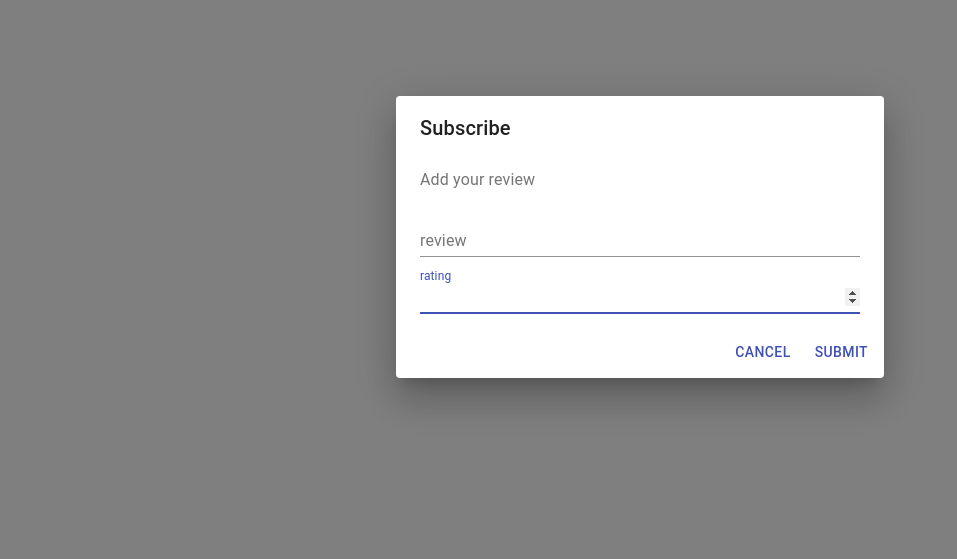
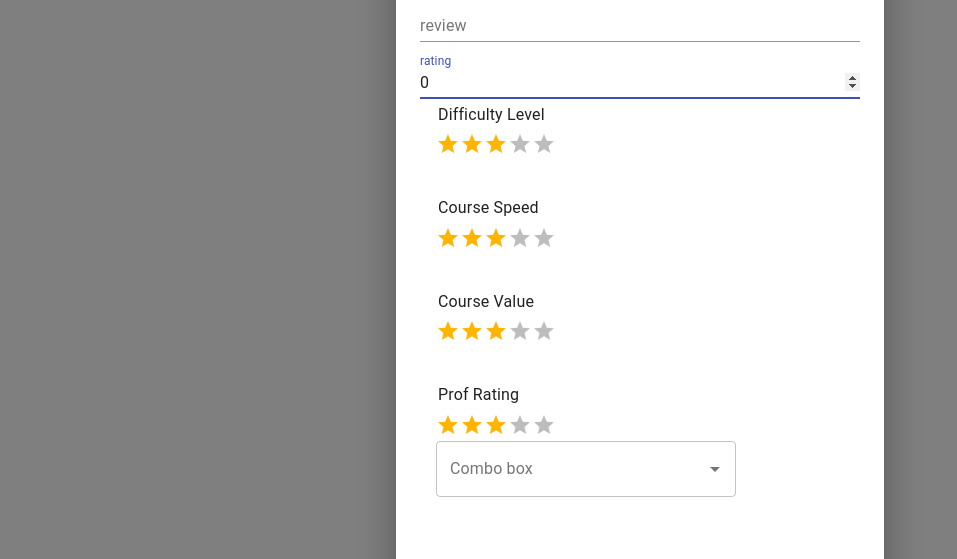
Before and after one commit to Pranjal2041/courseReviewSystem, a React (Create React App) app in the folder Client/prof_review/: page /courses/1 in a window 1280 px wide. Both pictures are taken after a click on the button "Add a review". Shown: the part 163-722 px from the top of the page, without its empty margins (0-957 px from the left). Built offline with nearby package versions, Linux system fonts and the light colour scheme; no server answers.

Commit message:
Add feature for levels

```diff
--- a/Client/prof_review/src/components/YourReviewItem.js
+++ b/Client/prof_review/src/components/YourReviewItem.js
@@ -9,8 +9,9 @@ function YourReviewItem(props) {
     return(
         <div>
             <h4> Your Review</h4>
+            <p> {"Rating:- "+props.rating+"\t"+"Difficulty:-"+props.level[0]+"\t"+"Speed:-"+props.level[1]+"\t"+"value:- "+props.level[2]}</p>
+            <p>{"Professor who taught:- "+props.prof+"\t"+"Prof Rating:-"+props.level[3]}</p>
             <p> {props.review} </p>
-            <p> {"Rating:- "+props.rating}</p>
             <p> {"Likes:- "+ props.likes}</p>
 
         </div>
--- a/Client/prof_review/src/components/reviewItem.js
+++ b/Client/prof_review/src/components/reviewItem.js
@@ -4,7 +4,8 @@ function ReviewItem(props) {
     return(
     <div>
         <p> {props.author + " \t "}</p>
-        <p> {"Rating:- "+props.rating}</p>
+        <p> {"Rating:- "+props.rating+"\t"+"Difficulty:-"+props.level[0]+"\t"+"Speed:-"+props.level[1]+"\t"+"value:- "+props.level[2]}</p>
+        <p>{"Professor who taught"+props.prof+"\t"+"Prof Rating:-"+props.level[3]}</p>
         <h6> Review</h6>
         <p> {props.review} </p>
         <p> {"Likes:- "+props.likes}</p>
--- a/Client/prof_review/src/courseReviewsPage.js
+++ b/Client/prof_review/src/courseReviewsPage.js
@@ -23,6 +23,12 @@ import addReview from "./serverConnection/addReview";
 import editReview from "./serverConnection/editReview";
 import likeReview from "./serverConnection/likeReview";
 import addLikeToList from "./serverConnection/addLikeToList";
+import Rating from "@material-ui/lab/Rating/Rating";
+import Typography from "@material-ui/core/Typography/Typography";
+import Box from "@material-ui/core/Box/Box";
+import Autocomplete from "@material-ui/lab/Autocomplete/Autocomplete";
+import Link from "@material-ui/core/Link";
+import getAllProfsList from "./serverConnection/getAllProfsList";
 
 
 
@@ -31,11 +37,29 @@ function CourseReviewsPage(props) {
 
     const [state,changeState] = useState(null);
     const [dialogOpen,setDialogOpen] =useState(false);
-    const [values,setValues] = useState({review: "",rating: "",likes: 0});
+    const [values,setValues] = useState({review: "",rating: 0,likes: 0});
     const [rid,setRid]=useState(-1);
     const [reviewPresent,changeReviewPresent] =useState(false);
+    const [difficultyRating,setDifficultyRating] =useState(3);
+    const [courseSpeed,setCourseSpeed] =useState(3);
+    const [courseValue,setCourseValue] =useState(3);
+    const [profRating,setProfRating] =useState(3);
+    const [profList,setProfList] = useState([""]);
+    const [profSelected,setProfSelected] = useState([""]);
 
 
+    function getProfList() {
+        const callback = result => {
+            console.log("I am going to print the courses");
+            console.log(result);
+            const temp=result.map((jsObj => jsObj.name));
+            setProfList(temp);
+        };
+
+        getAllProfsList(callback)
+
+
+    }
 
     function openCourse(txt) {
         const callback = result => {
@@ -45,9 +69,12 @@ function CourseReviewsPage(props) {
                 result.map(message => {
                     if (message.uid === my_uid) {
 
-                        setValues({review: message.review, rating: message.rating,likes:message.likes}
+                        setValues({review: message.review, rating: message.rating,likes:message.likes});
+                        setDifficultyRating(message.level[0]);
+                        setCourseSpeed(message.level[1]);
+                        setCourseValue(message.level[2]);
+                        setProfRating(message.level[3]);
 
-                        );
                         changeReviewPresent(true);
                         setRid(message.rid)
                     }
@@ -82,6 +109,7 @@ function CourseReviewsPage(props) {
 
     useEffect(() => {
         openCourse(title);
+        getProfList();
     }, []);
 
     const handleClickOpen = () => {
@@ -122,16 +150,21 @@ function CourseReviewsPage(props) {
 
     const handleSubmit = (event) => {
         console.log("So we are adding review");
+
         console.log(values);
+        const arr=[difficultyRating,courseSpeed,courseValue,profRating];
+        const temp="{"+arr.toString()+"}";
+        console.log(arr);
         if(reviewPresent){
             const data={
                 rid: rid,
                 review: values.review,
                 rating: values.rating,
-                likes: values.likes
+                level: temp,
+                prof: profSelected,
             };
             editReview(data);
-            openCourse(title);
+            // openCourse(title);
             handleClose();
 
         }else{
@@ -141,9 +174,11 @@ function CourseReviewsPage(props) {
             review: values.review,
             rating: values.rating,
             likes: 0,
-            level: {},
+            level: temp,
             name: title,
-            user_name: my_username
+            user_name: my_username,
+            profRating: profRating,
+            prof: profSelected
         };
         addReview(data);
         openCourse(title);
@@ -168,7 +203,7 @@ function CourseReviewsPage(props) {
                             }{
                                     checkIfReviewExists()
                                     ? state.map( message => (message.uid===my_uid )?
-                                     <div> <YourReviewItem author={message.uid} review={message.review} rating={message.rating} likes={message.likes}
+                                     <div> <YourReviewItem level={message.level} prof={message.prof_names} author={message.uid} review={message.review} rating={message.rating} likes={message.likes}
                                      /> <button onClick={handleClickOpen}> Edit your review </button> <br/><br/></div>
                                      :null
                                     )
@@ -184,7 +219,7 @@ function CourseReviewsPage(props) {
                                 ? state.map( message => (message.uid===my_uid )?
                                      null
                                     :
-                                    <div><ReviewItem author={message.uid} review={message.review} rating={message.rating} likes={message.likes} />
+                                    <div><ReviewItem level={message.level} prof={message.prof_names} author={message.uid} review={message.review} rating={message.rating} likes={message.likes} />
                                         <button onClick={() => likeRev(message)}>Like</button>
                                     </div>
                                 )
@@ -221,6 +256,62 @@ function CourseReviewsPage(props) {
                                     onChange={handleInputChange}
                                     fullWidth
                                 />
+
+
+                                <Box component="fieldset" mb={3} borderColor="transparent">
+                                    <Typography component="legend">Difficulty Level</Typography>
+                                    <Rating
+                                        name="simple-controlled"
+                                        value={difficultyRating}
+                                        precision={0.5}
+                                        onChange={(event, newValue) => {
+                                            setDifficultyRating(newValue);
+                                        }}
+                                    />
+                                </Box>
+                                <Box component="fieldset" mb={3} borderColor="transparent">
+                                    <Typography component="legend">Course Speed</Typography>
+                                    <Rating
+                                        name="simple-controlled2"
+                                        value={courseSpeed}
+                                        precision={0.5}
+                                        onChange={(event, newValue) => {
+                                            setCourseSpeed(newValue);
+                                        }}
+                                    />
+                                </Box>
+                                <Box component="fieldset" mb={3} borderColor="transparent">
+                                    <Typography component="legend">Course Value</Typography>
+                                    <Rating
+                                        name="simple-controlled3"
+                                        value={courseValue}
+                                        precision={0.5}
+                                        onChange={(event, newValue) => {
+                                            setCourseValue(newValue);
+                                        }}
+                                    />
+                                </Box>
+                                <Box component="fieldset" mb={3} borderColor="transparent">
+                                    <Typography component="legend">Prof Rating</Typography>
+                                    <Rating
+                                        name="simple-controlled4"
+                                        value={profRating}
+                                        precision={0.5}
+                                        onChange={(event, newValue) => {
+                                            setProfRating(newValue);
+                                        }}
+                                    />
+                                    <Autocomplete
+                                        id="profSelectInCourse"
+                                        options={profList.sort()}
+                                        groupBy={option => option[0].toUpperCase()}
+                                        onChange={(event, value) => setProfSelected(value)}
+                                        getOptionLabel={option => option}
+                                        style={{ width: 300 }}
+                                        renderInput={params => <TextField {...params} label="Combo box" variant="outlined" />}
+                                    />
+                                </Box>
+
                             </DialogContent>
                             <DialogActions>
                                 <Button onClick={handleClose} color="primary">
--- /dev/null
+++ b/Client/prof_review/src/serverConnection/getAllProfsList.js
@@ -0,0 +1,9 @@
+import axios from "axios";
+
+const getAllProfsList = callback => {
+    axios.get('/api/get/profList')
+        .then(res => res.data)
+        .then(res => callback(res))
+};
+
+export default getAllProfsList
```
Also changed, not shown: 1 other file (tests, documents, lock files or other folders).
